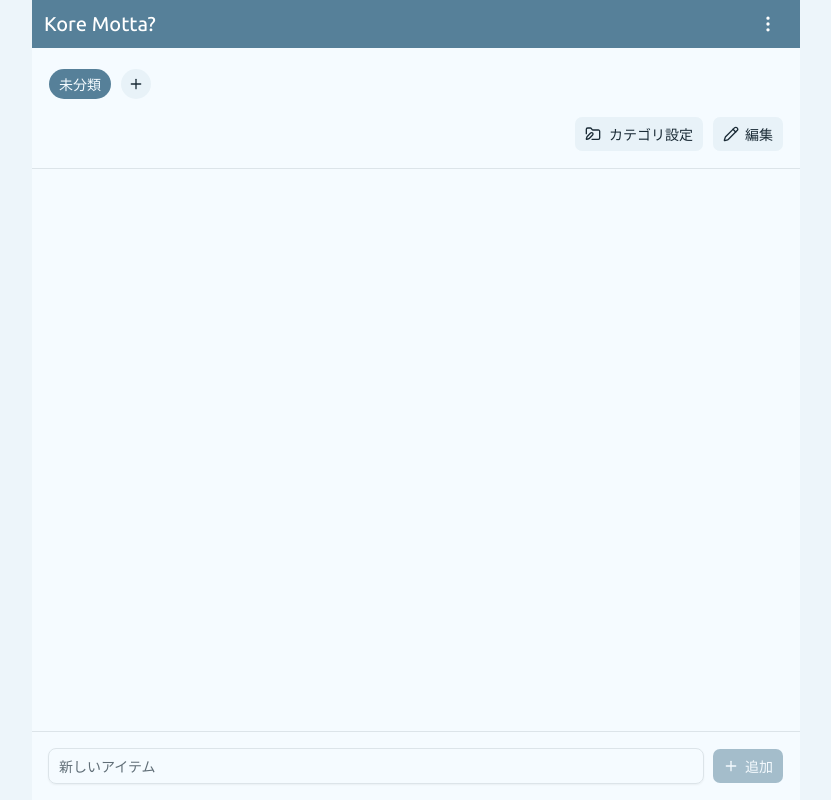
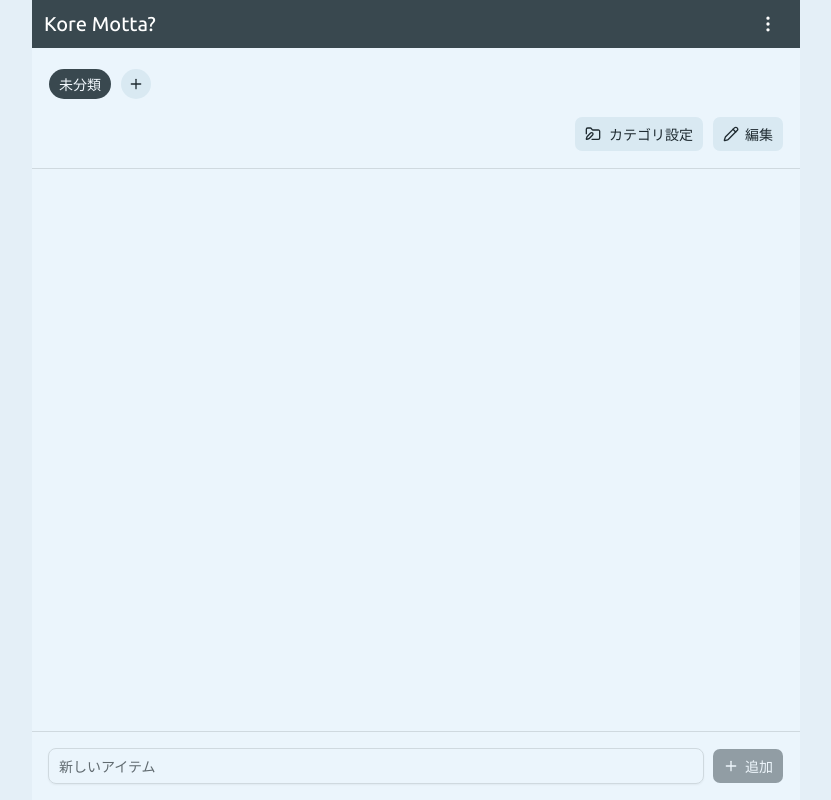
Before and after one commit to kem198/kore-motta, a Next.js app: page / in a window 1280 px wide. Shown: the whole page, without its empty margins (224-1055 px from the left). Built offline with nearby package versions, Linux system fonts and the light colour scheme; a web font is replaced by a local one.

Commit message:
fix: update color variables in globals.css and manifest.ts for consistency style: adjust button component hover effect for improved accessibility

```diff
--- a/src/app/globals.css
+++ b/src/app/globals.css
@@ -51,73 +51,72 @@
 }
 
 :root {
-  --background: oklch(0.985 0.008 235);
-  --foreground: oklch(0.22 0.022 235);
-  --card: oklch(0.995 0.006 235);
-  --card-foreground: oklch(0.22 0.022 235);
-  --popover: oklch(0.995 0.006 235);
-  --popover-foreground: oklch(0.22 0.022 235);
-  --primary: oklch(0.58 0.06 235);
-  --primary-foreground: oklch(0.985 0.008 235);
-  --secondary: oklch(0.955 0.014 235);
-  --secondary-foreground: oklch(0.28 0.03 235);
-  --muted: oklch(0.965 0.011 235);
-  --muted-foreground: oklch(0.53 0.022 235);
-  --accent: oklch(0.945 0.019 235);
-  --accent-foreground: oklch(0.28 0.03 235);
+  --background: oklch(0.965 0.014 240);
+  --foreground: oklch(0.24 0.016 230);
+  --card: oklch(0.99 0.009 240);
+  --card-foreground: oklch(0.24 0.016 230);
+  --popover: oklch(0.99 0.009 240);
+  --popover-foreground: oklch(0.24 0.016 230);
+  --primary: oklch(0.39 0.023 230);
+  --primary-foreground: oklch(0.98 0.009 240);
+  --secondary: oklch(0.925 0.021 230);
+  --secondary-foreground: oklch(0.28 0.02 230);
+  --muted: oklch(0.945 0.016 240);
+  --muted-foreground: oklch(0.52 0.015 230);
+  --accent: oklch(0.91 0.032 230);
+  --accent-foreground: oklch(0.28 0.02 230);
   --destructive: oklch(0.577 0.245 27.325);
-  --border: oklch(0.915 0.011 235);
-  --input: oklch(0.915 0.011 235);
-  --ring: oklch(0.68 0.042 235);
-  --chart-1: oklch(0.68 0.06 235);
-  --chart-2: oklch(0.61 0.052 215);
-  --chart-3: oklch(0.54 0.045 250);
-  --chart-4: oklch(0.47 0.038 225);
-  --chart-5: oklch(0.4 0.032 240);
+  --border: oklch(0.88 0.014 230);
+  --input: oklch(0.88 0.014 230);
+  --ring: oklch(0.61 0.029 230);
+  --chart-1: oklch(0.68 0.04 230);
+  --chart-2: oklch(0.56 0.032 218);
+  --chart-3: oklch(0.46 0.028 242);
+  --chart-4: oklch(0.38 0.023 228);
+  --chart-5: oklch(0.3 0.019 238);
   --radius: 0.625rem;
-  --sidebar: oklch(0.98 0.01 235);
-  --sidebar-foreground: oklch(0.22 0.022 235);
-  --sidebar-primary: oklch(0.58 0.06 235);
-  --sidebar-primary-foreground: oklch(0.985 0.008 235);
-  --sidebar-accent: oklch(0.945 0.019 235);
-  --sidebar-accent-foreground: oklch(0.28 0.03 235);
-  --sidebar-border: oklch(0.915 0.011 235);
-  --sidebar-ring: oklch(0.68 0.042 235);
+  --sidebar: oklch(0.985 0.011 240);
+  --sidebar-foreground: oklch(0.24 0.016 230);
+  --sidebar-primary: oklch(0.39 0.023 230);
+  --sidebar-primary-foreground: oklch(0.98 0.009 240);
+  --sidebar-accent: oklch(0.91 0.032 230);
+  --sidebar-accent-foreground: oklch(0.28 0.02 230);
+  --sidebar-border: oklch(0.88 0.014 230);
+  --sidebar-ring: oklch(0.61 0.029 230);
 }
 .dark {
-  --background: oklch(0.2 0.015 235);
-  --foreground: oklch(0.92 0.01 235);
-  --card: oklch(0.225 0.018 235);
-  --card-foreground: oklch(0.92 0.01 235);
-  --popover: oklch(0.225 0.018 235);
-  --popover-foreground: oklch(0.92 0.01 235);
-  --primary: oklch(0.76 0.052 235);
-  --primary-foreground: oklch(0.22 0.022 235);
-  --secondary: oklch(0.29 0.02 235);
-  --secondary-foreground: oklch(0.89 0.01 235);
-  --muted: oklch(0.27 0.016 235);
-  --muted-foreground: oklch(0.68 0.015 235);
-  --accent: oklch(0.31 0.024 235);
-  --accent-foreground: oklch(0.91 0.01 235);
+  --background: oklch(0.19 0.014 230);
+  --foreground: oklch(0.91 0.009 240);
+  --card: oklch(0.225 0.017 230);
+  --card-foreground: oklch(0.91 0.009 240);
+  --popover: oklch(0.225 0.017 230);
+  --popover-foreground: oklch(0.91 0.009 240);
+  --primary: oklch(0.76 0.031 230);
+  --primary-foreground: oklch(0.22 0.014 230);
+  --secondary: oklch(0.29 0.021 230);
+  --secondary-foreground: oklch(0.89 0.009 240);
+  --muted: oklch(0.27 0.017 230);
+  --muted-foreground: oklch(0.68 0.011 240);
+  --accent: oklch(0.31 0.029 230);
+  --accent-foreground: oklch(0.9 0.009 240);
   --destructive: oklch(0.704 0.191 22.216);
-  --border: oklch(0.33 0.018 235);
-  --input: oklch(0.33 0.018 235);
-  --ring: oklch(0.64 0.036 235);
-  --chart-1: oklch(0.76 0.052 235);
-  --chart-2: oklch(0.68 0.046 215);
-  --chart-3: oklch(0.61 0.04 250);
-  --chart-4: oklch(0.53 0.035 225);
-  --chart-5: oklch(0.46 0.03 240);
-  --sidebar: oklch(0.215 0.017 235);
-  --sidebar-foreground: oklch(0.92 0.01 235);
-  --sidebar-primary: oklch(0.76 0.052 235);
-  --sidebar-primary-foreground: oklch(0.22 0.022 235);
-  --sidebar-accent: oklch(0.31 0.024 235);
-  --sidebar-accent-foreground: oklch(0.91 0.01 235);
-  --sidebar-border: oklch(0.33 0.018 235);
-  --sidebar-ring: oklch(0.64 0.036 235);
+  --border: oklch(0.34 0.018 230);
+  --input: oklch(0.34 0.018 230);
+  --ring: oklch(0.66 0.025 230);
+  --chart-1: oklch(0.76 0.031 230);
+  --chart-2: oklch(0.65 0.027 218);
+  --chart-3: oklch(0.55 0.023 242);
+  --chart-4: oklch(0.46 0.019 228);
+  --chart-5: oklch(0.38 0.016 238);
+  --sidebar: oklch(0.215 0.016 230);
+  --sidebar-foreground: oklch(0.91 0.009 240);
+  --sidebar-primary: oklch(0.76 0.031 230);
+  --sidebar-primary-foreground: oklch(0.22 0.014 230);
+  --sidebar-accent: oklch(0.31 0.029 230);
+  --sidebar-accent-foreground: oklch(0.9 0.009 240);
+  --sidebar-border: oklch(0.34 0.018 230);
+  --sidebar-ring: oklch(0.66 0.025 230);
 }
-
 .typeset-docs {
   --typeset-font-body: var(--font-noto-sans-jp);
   --typeset-font-heading: var(--font-noto-sans-jp);
--- a/src/app/manifest.ts
+++ b/src/app/manifest.ts
@@ -7,8 +7,8 @@ export default function manifest(): MetadataRoute.Manifest {
     short_name: SITE_NAME,
     display: "standalone",
     start_url: "/",
-    theme_color: "#568099",
-    background_color: "#f5fbff",
+    theme_color: "#39484f",
+    background_color: "#ebf5fc",
     icons: [
       {
         src: "/assets/icons/icon-white-192x192.png",
--- a/src/components/ui/button.tsx
+++ b/src/components/ui/button.tsx
@@ -12,7 +12,7 @@ const buttonVariants = cva(
         outline:
           "border-border bg-background shadow-xs hover:bg-muted hover:text-foreground aria-expanded:bg-muted aria-expanded:text-foreground dark:border-input dark:bg-input/30 dark:hover:bg-input/50",
         secondary:
-          "bg-secondary text-secondary-foreground hover:bg-[color-mix(in_oklch,var(--secondary),var(--foreground)_5%)] aria-expanded:bg-secondary aria-expanded:text-secondary-foreground ",
+          "bg-secondary text-secondary-foreground hover:brightness-96 aria-expanded:bg-secondary aria-expanded:text-secondary-foreground ",
         muted:
           "border-border/60 bg-muted text-[color-mix(in_oklch,var(--foreground),var(--muted)_15%)] hover:brightness-96 aria-expanded:bg-muted aria-expanded:text-[color-mix(in_oklch,var(--foreground),var(--muted)_15%)]",
         ghost:
```
